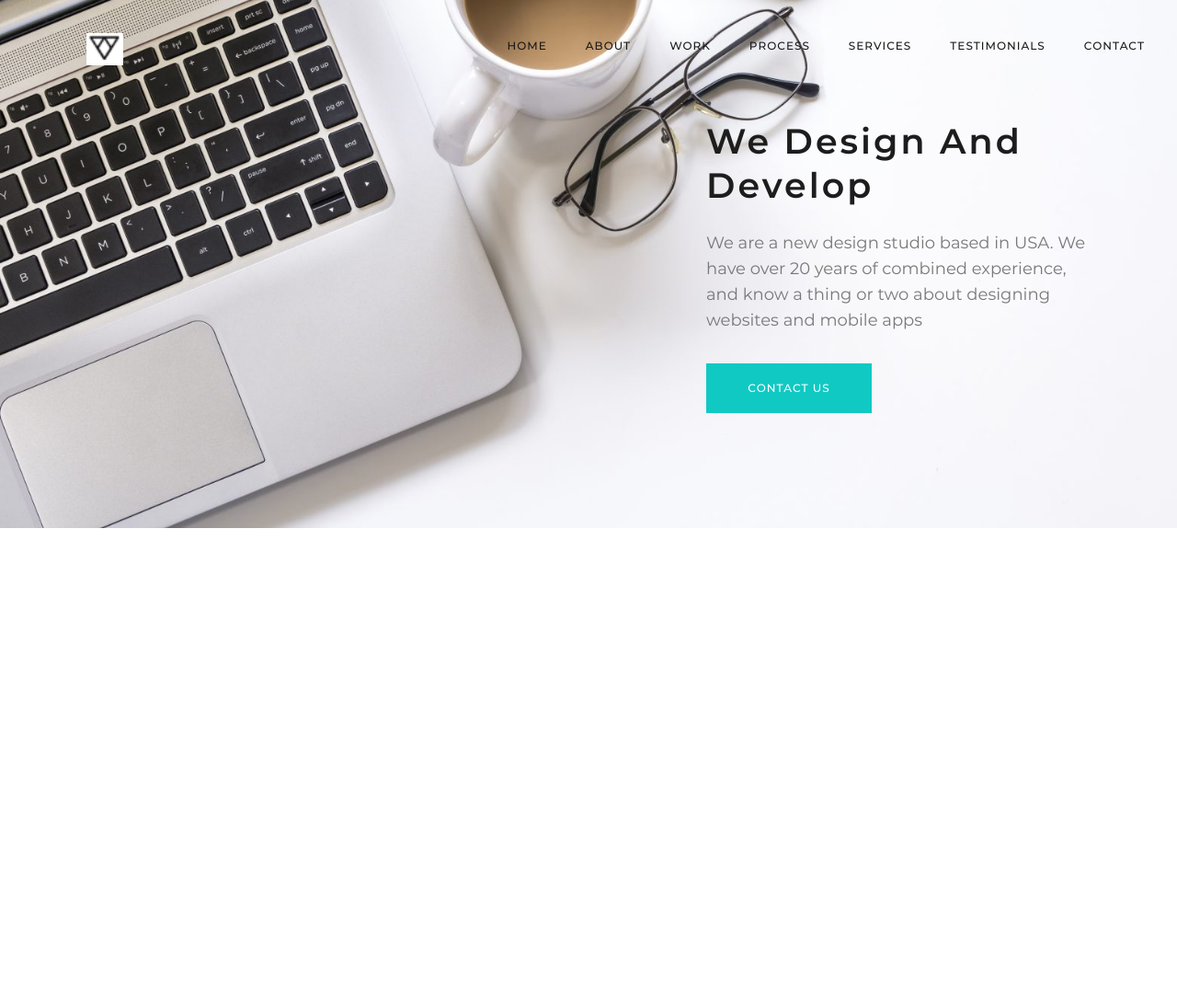
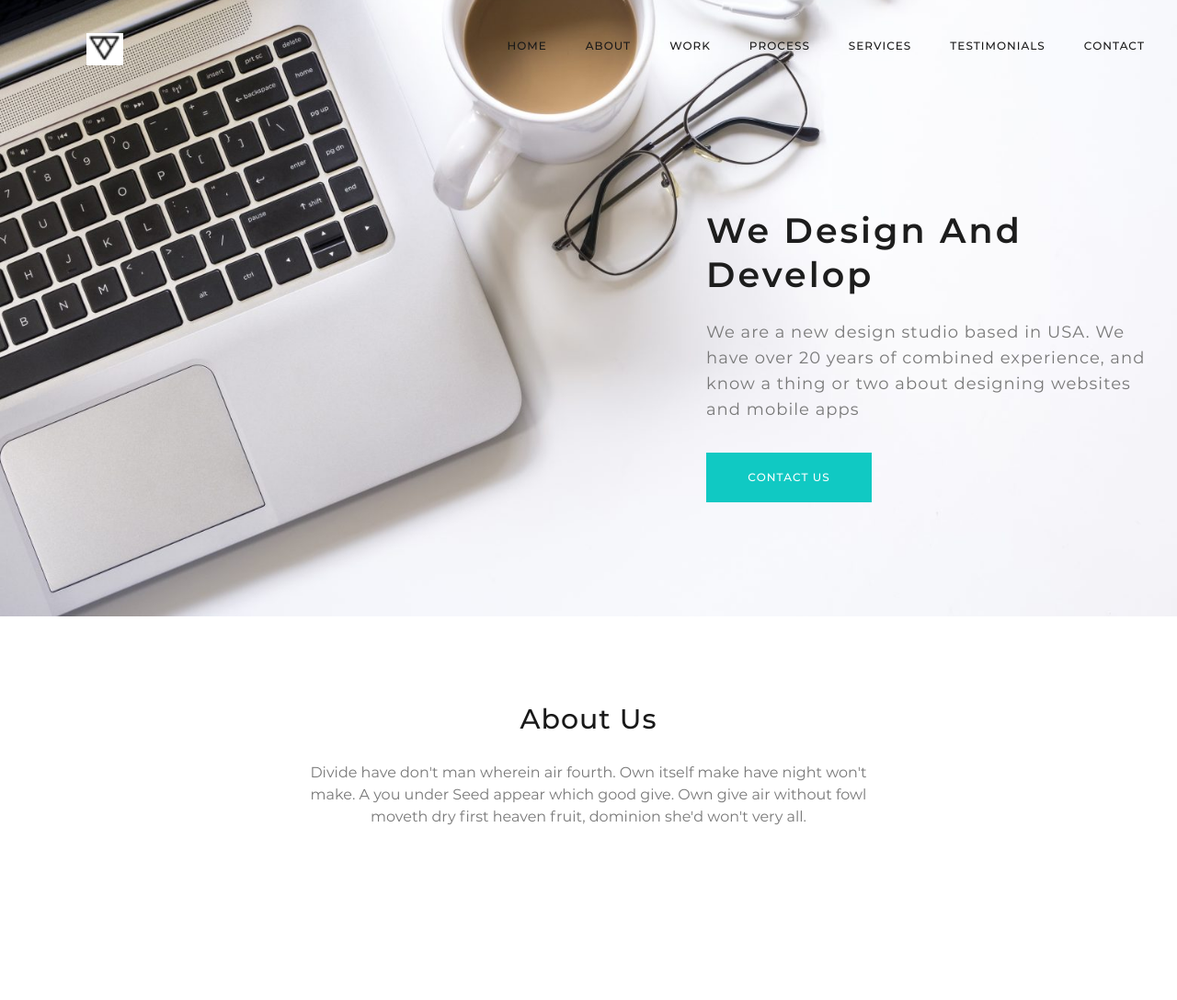
Before and after one commit to Milica998/Project1, a website: page index.html in a window 1280 px wide. Shown: the whole page at 92% size. Before the commit the page ends 800 px from the top, so only its background shows below. Drawn offline with nearby package versions, Linux system fonts and the light colour scheme; files that its build step writes are made by us from their sources; files whose address does not match are found by name.

Commit message:
Making about section

```diff
--- a/index.html
+++ b/index.html
@@ -44,6 +44,20 @@
             </div>
         </div>
     </div>
+    <main class="main">
+        <section class="section-about">
+            <div class="wrapper">
+                <div class="section-about-content">
+                    <h2 class="h2-subtitle">About us</h2>
+                    <p class="p2-paragraph">
+                        Divide have don't man wherein air fourth. Own itself make have night won't make.
+                        A you under Seed appear which good give. Own give air without fowl moveth dry first
+                        heaven fruit, dominion she'd won't very all.
+                    </p>
+                </div>
+            </div>
+        </section>
+    </main>
     <!--Scripts-->
     <script src="src/js/jquery.js"></script>
     <script src="src/js/main.js"></script>
--- a/src/scss/modules/_banner.scss
+++ b/src/scss/modules/_banner.scss
@@ -2,14 +2,15 @@
 .banner {
     @extend %bgImg;
     position: relative;
-    min-height: 574px;
+    min-height: 670px;
     max-width: 100%;
+    padding-bottom: 15px;
 }
 .banner-position {
     padding-left: 12px;
     position: absolute;
     left: 756px;
-    top: 130px;
+    top: 227px;
     margin: 0 auto;
 }
 .h1-title {
@@ -25,7 +26,8 @@
     font-size: 18px;
     color: $DarkGrey;
     line-height: 28px;
-    max-width: 431px;
+    letter-spacing: 1px;
+    max-width: 486px;
 }
 .link-butt {
     margin-left: 12px;
--- /dev/null
+++ b/src/scss/modules/_section-about.scss
@@ -0,0 +1,28 @@
+.section-about {
+    position: relative;
+    background-color: $White;
+    min-height: 417px;
+}
+.section-about-content {
+    padding: 82px 0;
+    text-align: center;
+}
+.h2-subtitle {
+    font-size: 30px;
+    line-height: 60px;
+    letter-spacing: 1px;
+    color: $EarieBlack;
+    font-weight: 500;
+    text-align: center;
+    text-transform: capitalize;
+}
+.p2-paragraph {
+    font-size: 16px;
+    line-height: 24px;
+    color: $DarkGrey;
+    font-weight: 400;
+    text-align: center;
+    max-width: 610px;
+    margin: 0 auto;
+    padding-top: 16px;
+}
--- a/src/scss/style.scss
+++ b/src/scss/style.scss
@@ -21,6 +21,7 @@
 @import "modules/header";
 @import "modules/banner";
 @import "modules/main";
+@import "modules/section-about";
 @import "modules/footer";
 
 // Plugins
```
